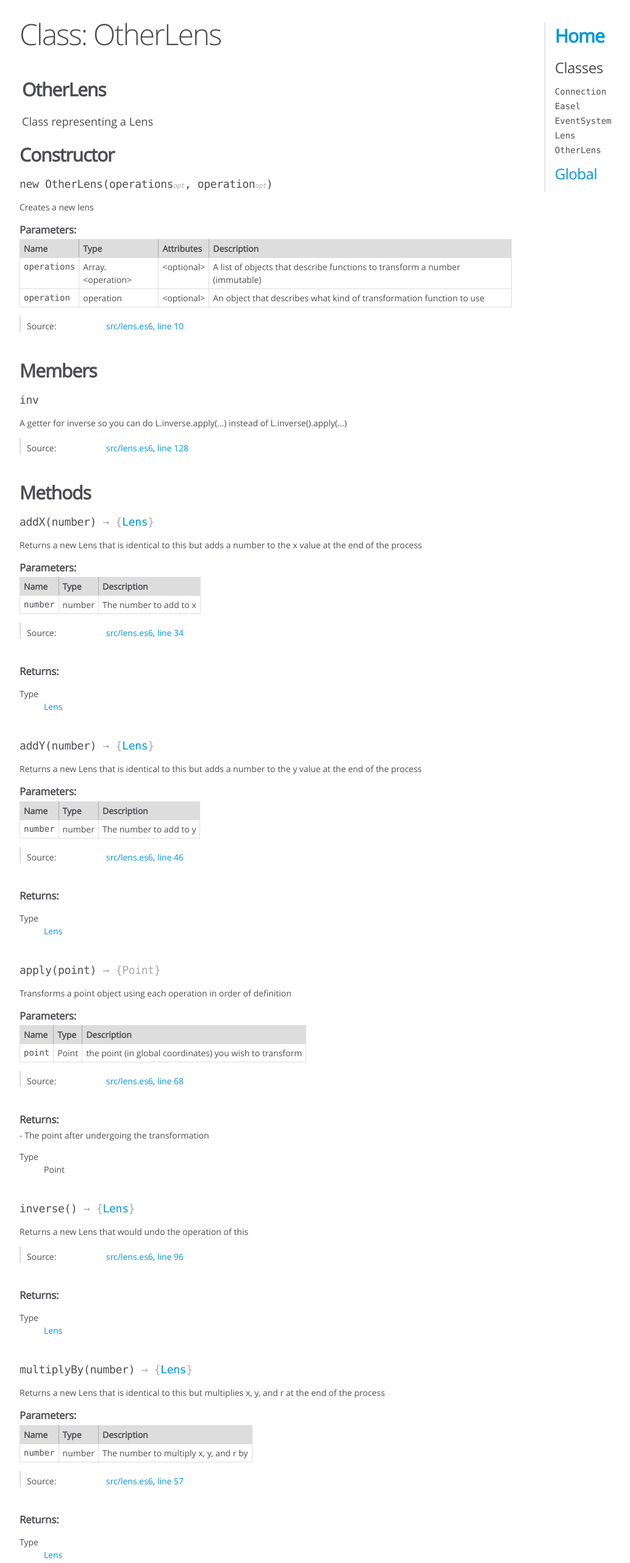
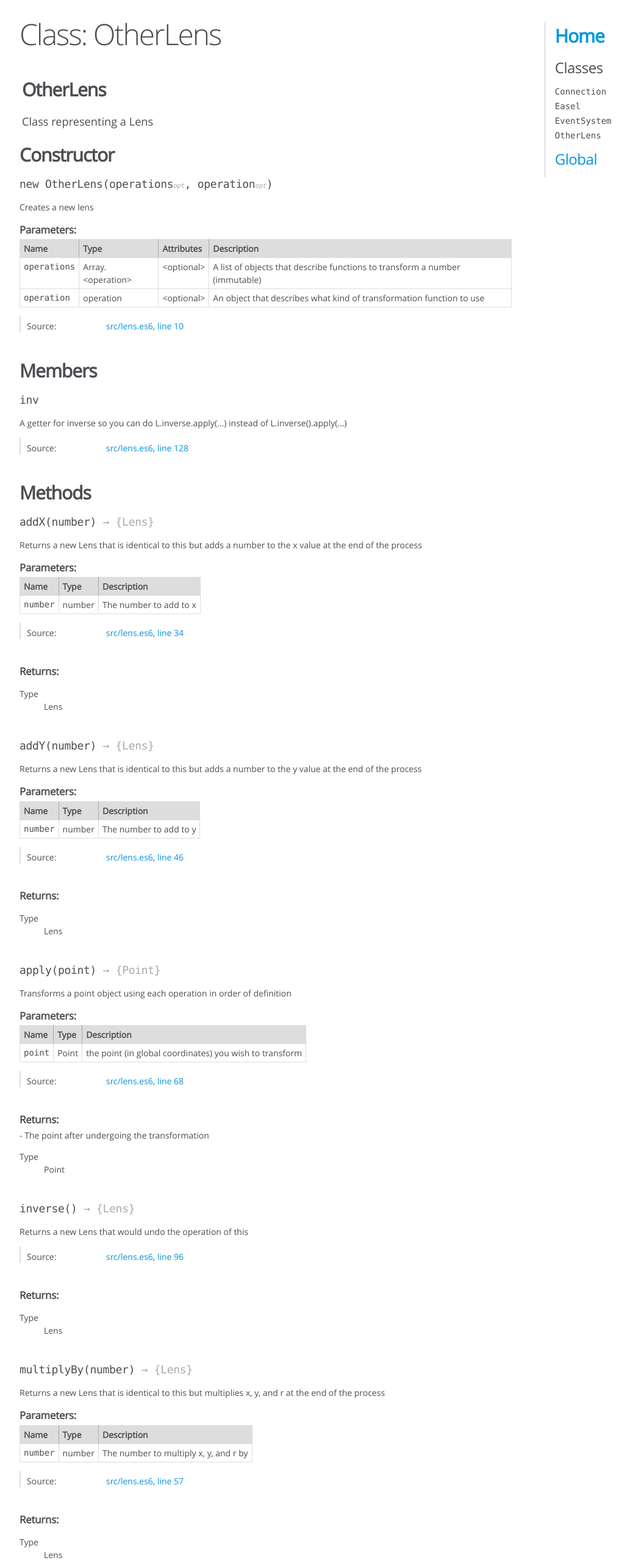
Before and after one commit to Jstillerman/AHSCollaborativeDrawing, a website: page docs/OtherLens.html in a window 1280 px wide. Shown: the top 2563 px of the page at 61% size, without its empty margins (0-1033 px from the left). Drawn offline with Linux system fonts and the light colour scheme.

Commit message:
docs update

```diff
--- a/docs/OtherLens.html
+++ b/docs/OtherLens.html
@@ -304,7 +304,7 @@
 
 
 
-    <h4 class="name" id="addX"><span class="type-signature"></span>addX<span class="signature">(number)</span><span class="type-signature"> &rarr; {<a href="Lens.html">Lens</a>}</span></h4>
+    <h4 class="name" id="addX"><span class="type-signature"></span>addX<span class="signature">(number)</span><span class="type-signature"> &rarr; {Lens}</span></h4>
 
 
 
@@ -438,7 +438,7 @@
     </dt>
     <dd>
 
-<span class="param-type"><a href="Lens.html">Lens</a></span>
+<span class="param-type">Lens</span>
 
 
     </dd>
@@ -453,7 +453,7 @@
 
 
 
-    <h4 class="name" id="addY"><span class="type-signature"></span>addY<span class="signature">(number)</span><span class="type-signature"> &rarr; {<a href="Lens.html">Lens</a>}</span></h4>
+    <h4 class="name" id="addY"><span class="type-signature"></span>addY<span class="signature">(number)</span><span class="type-signature"> &rarr; {Lens}</span></h4>
 
 
 
@@ -587,7 +587,7 @@
     </dt>
     <dd>
 
-<span class="param-type"><a href="Lens.html">Lens</a></span>
+<span class="param-type">Lens</span>
 
 
     </dd>
@@ -755,7 +755,7 @@
 
 
 
-    <h4 class="name" id="inverse"><span class="type-signature"></span>inverse<span class="signature">()</span><span class="type-signature"> &rarr; {<a href="Lens.html">Lens</a>}</span></h4>
+    <h4 class="name" id="inverse"><span class="type-signature"></span>inverse<span class="signature">()</span><span class="type-signature"> &rarr; {Lens}</span></h4>
 
 
 
@@ -840,7 +840,7 @@
     </dt>
     <dd>
 
-<span class="param-type"><a href="Lens.html">Lens</a></span>
+<span class="param-type">Lens</span>
 
 
     </dd>
@@ -855,7 +855,7 @@
 
 
 
-    <h4 class="name" id="multiplyBy"><span class="type-signature"></span>multiplyBy<span class="signature">(number)</span><span class="type-signature"> &rarr; {<a href="Lens.html">Lens</a>}</span></h4>
+    <h4 class="name" id="multiplyBy"><span class="type-signature"></span>multiplyBy<span class="signature">(number)</span><span class="type-signature"> &rarr; {Lens}</span></h4>
 
 
 
@@ -989,7 +989,7 @@
     </dt>
     <dd>
 
-<span class="param-type"><a href="Lens.html">Lens</a></span>
+<span class="param-type">Lens</span>
 
 
     </dd>
@@ -1015,13 +1015,13 @@
 </div>
 
 <nav>
-    <h2><a href="index.html">Home</a></h2><h3>Classes</h3><ul><li><a href="Connection.html">Connection</a></li><li><a href="Easel.html">Easel</a></li><li><a href="EventSystem.html">EventSystem</a></li><li><a href="Lens.html">Lens</a></li><li><a href="OtherLens.html">OtherLens</a></li></ul><h3><a href="global.html">Global</a></h3>
+    <h2><a href="index.html">Home</a></h2><h3>Classes</h3><ul><li><a href="Connection.html">Connection</a></li><li><a href="Easel.html">Easel</a></li><li><a href="EventSystem.html">EventSystem</a></li><li><a href="OtherLens.html">OtherLens</a></li></ul><h3><a href="global.html">Global</a></h3>
 </nav>
 
 <br class="clear">
 
 <footer>
-    Documentation generated by <a href="https://github.com/jsdoc3/jsdoc">JSDoc 3.4.2</a> on Tue Nov 15 2016 09:40:34 GMT-0500 (EST)
+    Documentation generated by <a href="https://github.com/jsdoc3/jsdoc">JSDoc 3.4.2</a> on Tue Nov 15 2016 09:42:59 GMT-0500 (EST)
 </footer>
 
 <script> prettyPrint(); </script>
```
Also changed, not shown: docs/Connection.html (+2 -2 lines), docs/Easel.html (+4 -4 lines), docs/EventSystem.html (+2 -2 lines), docs/global.html (+2 -2 lines), docs/index.html (+3 -104 lines), docs/server.es6.html (+2 -2 lines), docs/src_client.es6.html (+2 -2 lines), docs/src_easel.es6.html (+2 -2 lines), docs/src_event-system.es6.html (+2 -2 lines), docs/src_lens.es6.html (+2 -2 lines), docs/src_server-interface.es6.html (+2 -2 lines).
